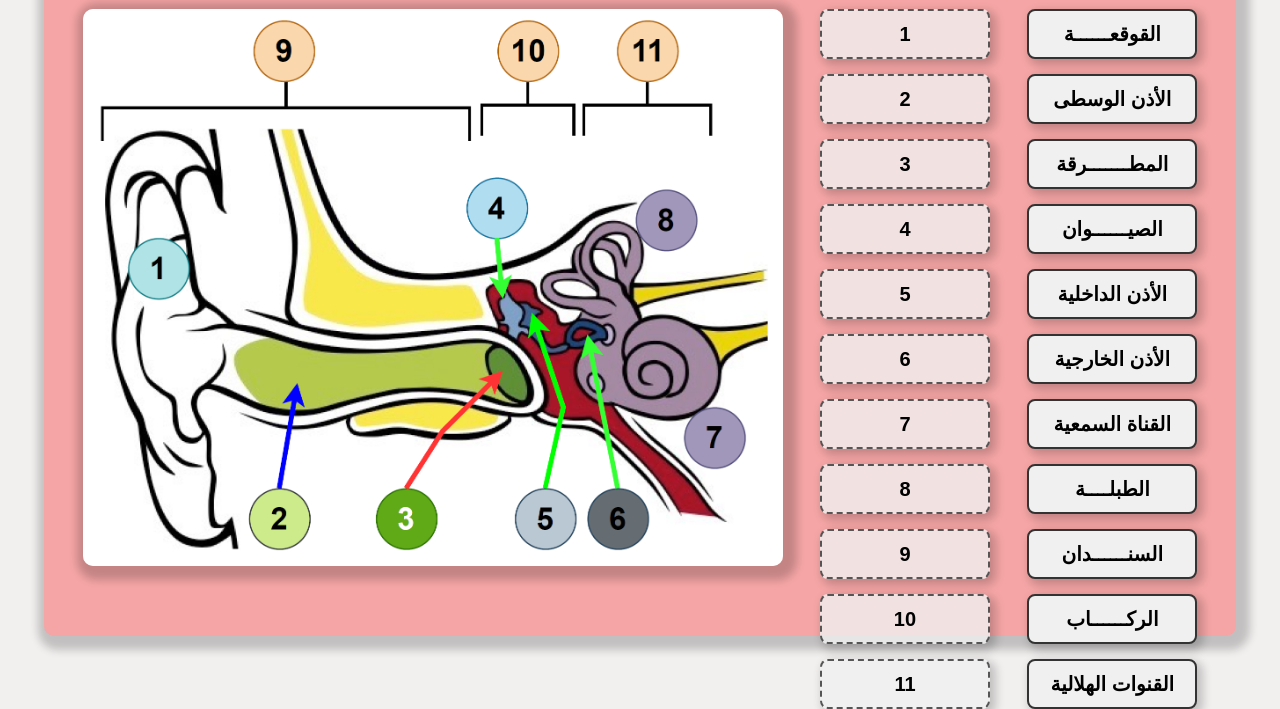
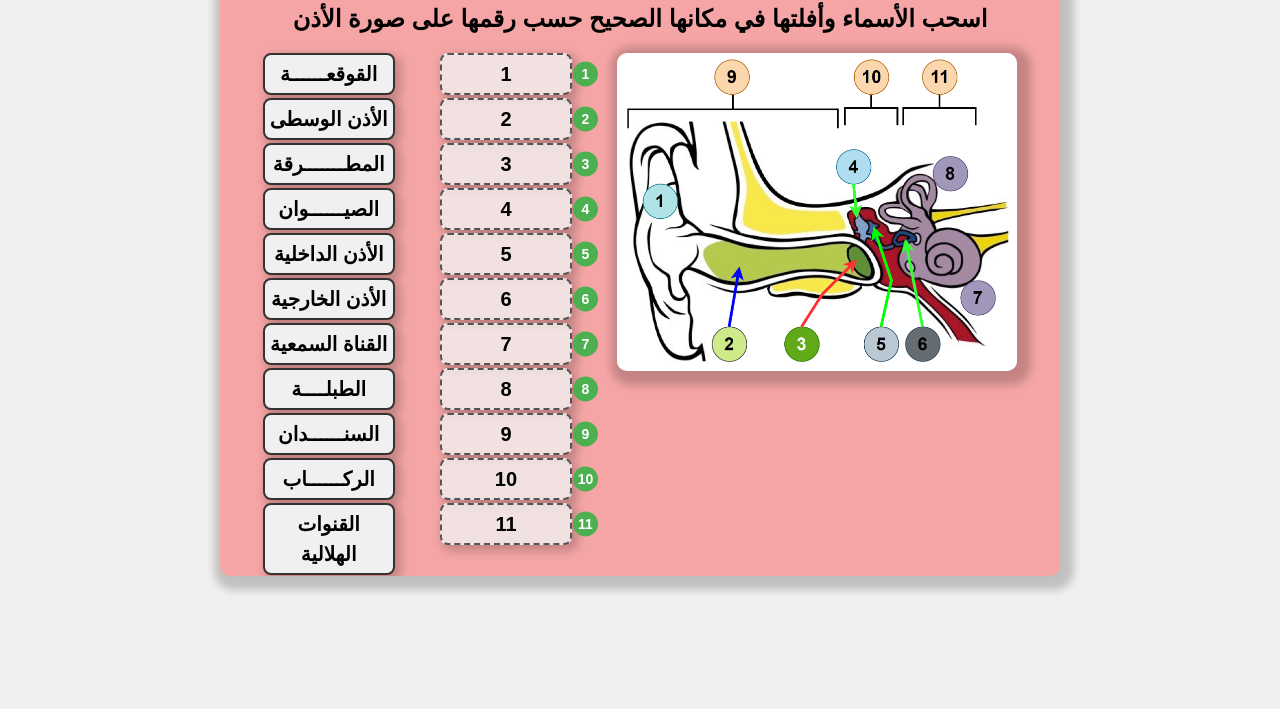
Before and after one commit to Mewida0101/Ear-Components, a plain HTML site: page index.html in a window 1280 px wide. Shown: the part 144-853 px from the top of the page. After the commit the page ends 800 px from the top, so only its background shows below. Drawn offline with Linux system fonts and the light colour scheme.

Commit message:
Update style.css

```diff
--- a/style.css
+++ b/style.css
@@ -2,9 +2,7 @@
   margin: 0;
   padding: 0;
   text-align: center;
-  -webkit-user-select: none;
 }
-
 body {
   font-family: Arial, sans-serif;
   height: 100vh;
@@ -13,10 +11,9 @@ body {
   align-items: center;
   background: rgb(242, 239, 239);
 }
-
 .page {
-  width: 90vw;
-  height: 90vh;
+  width: 800px;
+  height: 600px;
   padding: 20px;
   margin: auto;
   display: flex;
@@ -25,43 +22,39 @@ body {
   box-shadow: 4px 4px 8px 10px rgba(0, 0, 0, 0.2);
   border-radius: 10px;
   background: rgb(245, 165, 165);
+  overflow: hidden;
 }
 h1 {
-  margin: 40px auto 0;
-  font-size: 2em;
+  margin: 20px auto 0;
+  font-size: 1.5em;
 }
 h3 {
-  margin: 50px;
+  margin: 20px;
   font-size: 1.5em;
 }
-
 .container {
-  position: relative;
-  margin: 20px auto;
+  margin: auto;
   width: 100%;
   display: flex;
+  flex-direction: row-reverse;
   justify-content: space-around;
   align-items: flex-start;
 }
-
 .ear-diagram {
-  width: 700px;
+  width: 50%;
   height: auto;
   z-index: 1;
   border-radius: 10px;
-  -webkit-user-drag: none;
   box-shadow: 4px 4px 8px 10px rgba(0, 0, 0, 0.2);
 }
-
 .ear-parts {
-  display: inline-flex;
+  display: flex;
   flex-direction: column;
-  gap: 15px;
+  gap: 3px;
 }
-
 .part {
-  width: 150px;
-  padding: 8px;
+  width: 120px;
+  padding: 4px;
   border: 2px solid #333;
   border-radius: 8px;
   background-color: #f0f0f0;
@@ -71,17 +64,16 @@ h3 {
   font-weight: bold;
   box-shadow: 4px 4px 10px 2px rgba(0, 0, 0, 0.2);
 }
-
 .ear-parts2 {
-  display: inline-flex;
+  display: flex;
   flex-direction: column;
-  gap: 15px;
+  gap: 3px;
   z-index: 10;
 }
-
 .dropzone {
-  width: 150px;
-  padding: 8px;
+  position: relative;
+  width: 120px;
+  padding: 4px;
   border: 2px dashed #555;
   border-radius: 8px;
   background-color: rgba(240, 240, 240, 0.8);
@@ -91,17 +83,32 @@ h3 {
   font-weight: bold;
   box-shadow: 4px 4px 10px 2px rgba(0, 0, 0, 0.2);
 }
-
-.dragging {
-  opacity: 0.6;
-  transform: scale(1.1);
-  /* تكبير العنصر قليلاً أثناء السحب */
+.dropzone p {
+  position: absolute;
+  /* right: -20px; */
+  display: inline-block;
 }
-
+.dropzone::after {
+  content: attr(data-number);
+  display: inline-block;
+  position: absolute;
+  right: -28px;
+  top: 50%;
+  transform: translateY(-50%);
+  width: 25px;
+  height: 25px;
+  background-color: #4caf50;
+  color: white;
+  border-radius: 50%;
+  text-align: center;
+  line-height: 24px;
+  font-weight: bold;
+  font-size: 14px;
+  margin-left: 8px;
+}
 .correct {
   background-color: #a0e7a0;
 }
-
 .incorrect {
   background-color: #f3a0a0;
 }
```
